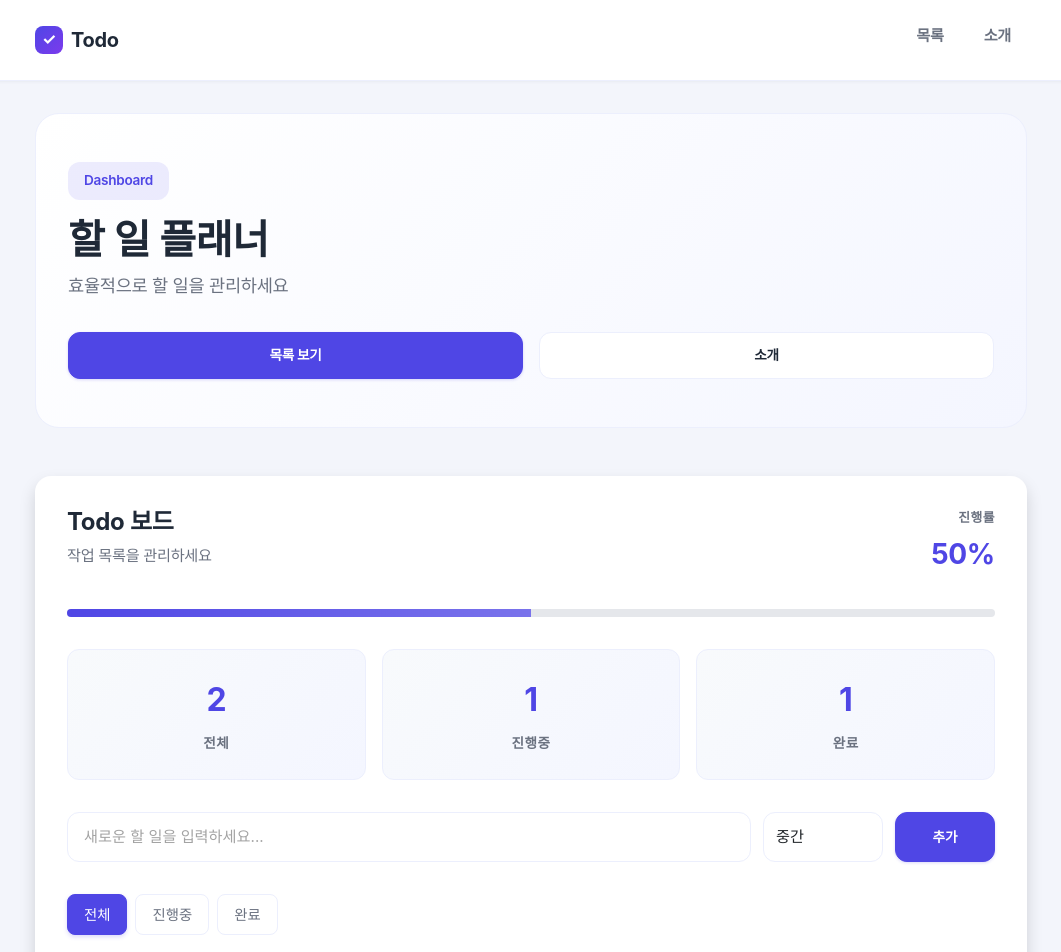
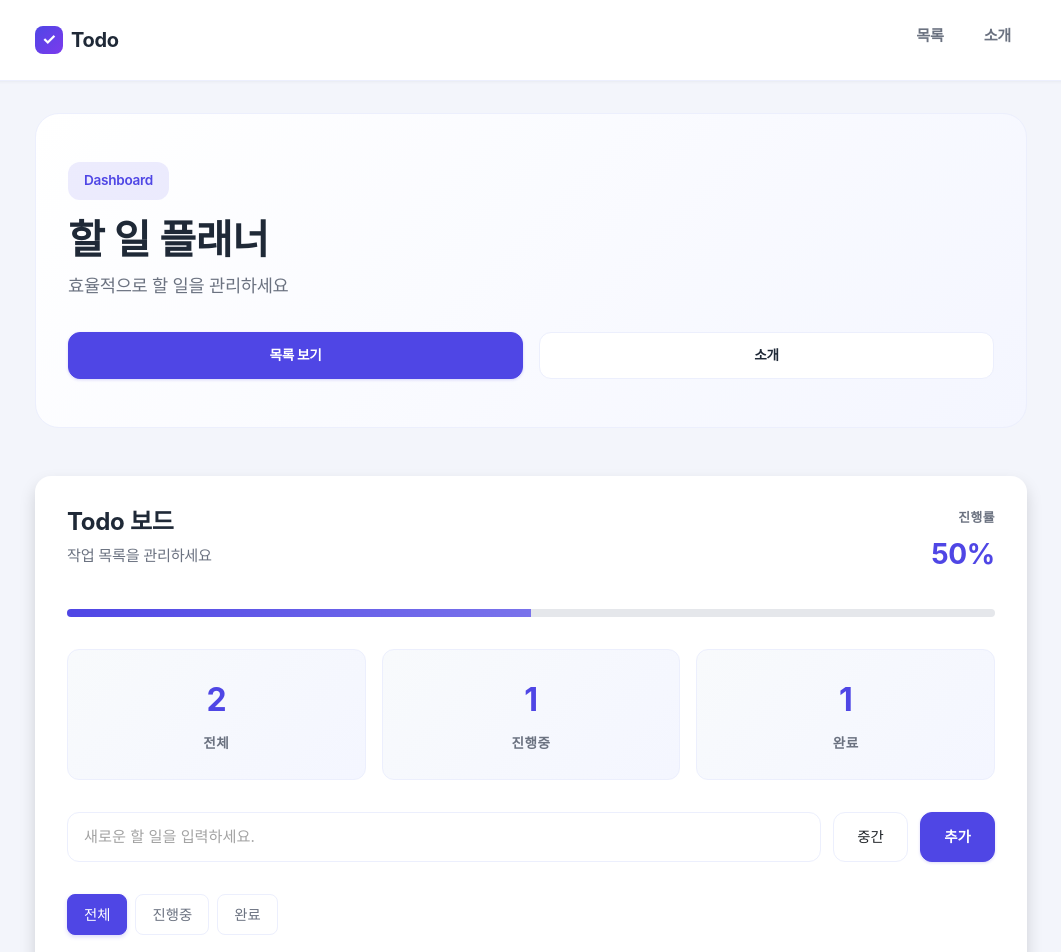
Before and after one commit to lingard1234/nuxt-todo, a Nuxt app: page / in a window 1280 px wide. Shown: the top 952 px of the page, without its empty margins (109-1170 px from the left). Built offline with nearby package versions, Linux system fonts and the light colour scheme.

Commit message:
change style

```diff
--- a/components/TodoBoard.vue
+++ b/components/TodoBoard.vue
@@ -44,7 +44,7 @@
             v-model.trim="title"
             type="text"
             class="form-input"
-            placeholder="새로운 할 일을 입력하세요..."
+            placeholder="새로운 할 일을 입력하세요."
             @keydown.enter="add"
           >
           <select v-model="priority" class="form-select">
@@ -272,7 +272,7 @@ const add = () => {
 
 .form-group-wrapper {
   display: grid;
-  grid-template-columns: 1fr 120px 100px;
+  grid-template-columns: 1fr 75px 75px;
   gap: 0.75rem;
 
   @media (max-width: 768px) {
@@ -307,13 +307,19 @@ const add = () => {
 }
 
 .form-select {
-  padding: 0.75rem 0.75rem;
+  padding: 0.75rem 0.5rem;
   border: 1px solid #eceffd;
   border-radius: 0.75rem;
-  font-size: 0.95rem;
+  font-size: 0.9rem;
   background: white;
+  text-align: center;
+  text-align-last: center;
   transition: all 0.2s;
   cursor: pointer;
+
+  option {
+    text-align: center;
+  }
 
   &:focus {
     outline: none;
@@ -324,6 +330,9 @@ const add = () => {
 
 .btn-add {
   border-radius: 0.75rem;
+  padding-left: 0.65rem;
+  padding-right: 0.65rem;
+  font-size: 0.9rem;
 }
 
 // 필터 버튼
```
Also changed, not shown: 2 other files (tests, documents, lock files or other folders).
